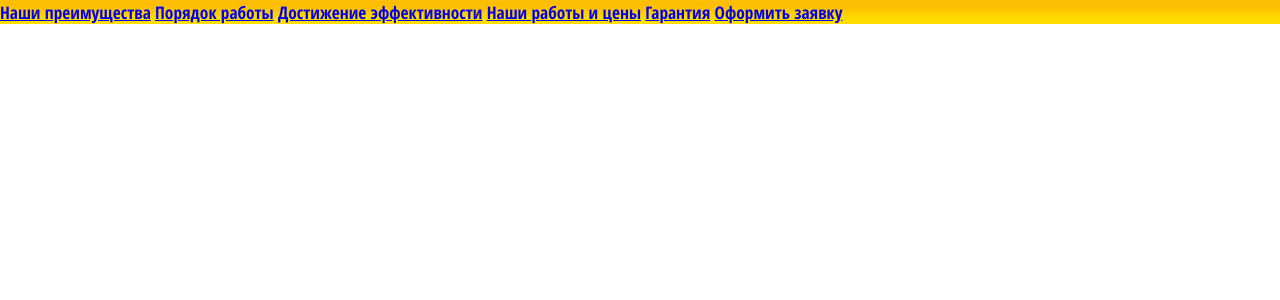
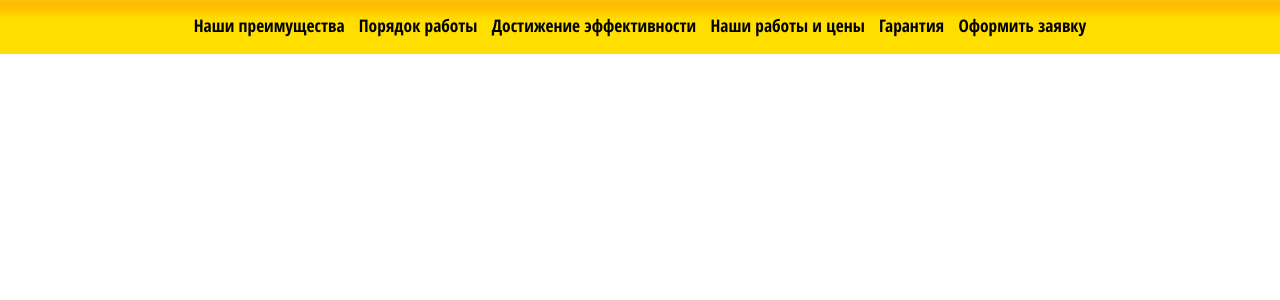
Before and after one commit to Andrey081979/landing-order.local, a PHP site: page / in a window 1280 px wide. Shown: the top 300 px of the page. Run offline with PHP 8.4, Linux system fonts and the light colour scheme.

Commit message:
Lsn 2-2-1

```diff
--- a/styles/main.css
+++ b/styles/main.css
@@ -18,4 +18,20 @@ body {
 
 #menu {
     background: url("../images/bg_menu.png") repeat-x;
+    height: 41px;
+    padding-top: 13px;
+    position: fixed;
+    text-align: center;
+    top:0;
+    width: 100%;
 }
+
+#menu a {
+    color: #000;
+    margin: 0 5px;
+    text-decoration: none;
+}
+
+#menu a:hover {
+    color: #8a0a48;
+}
```
